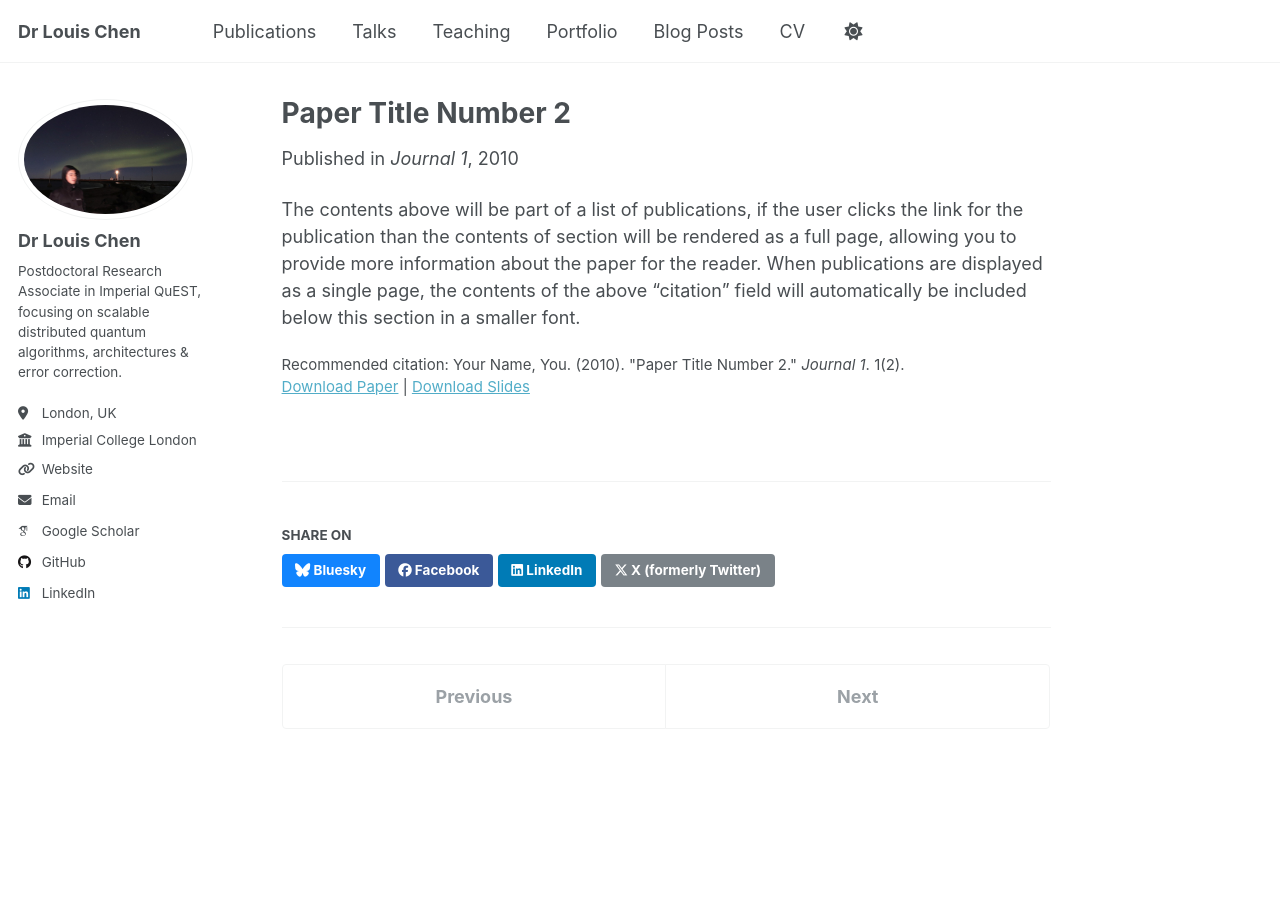
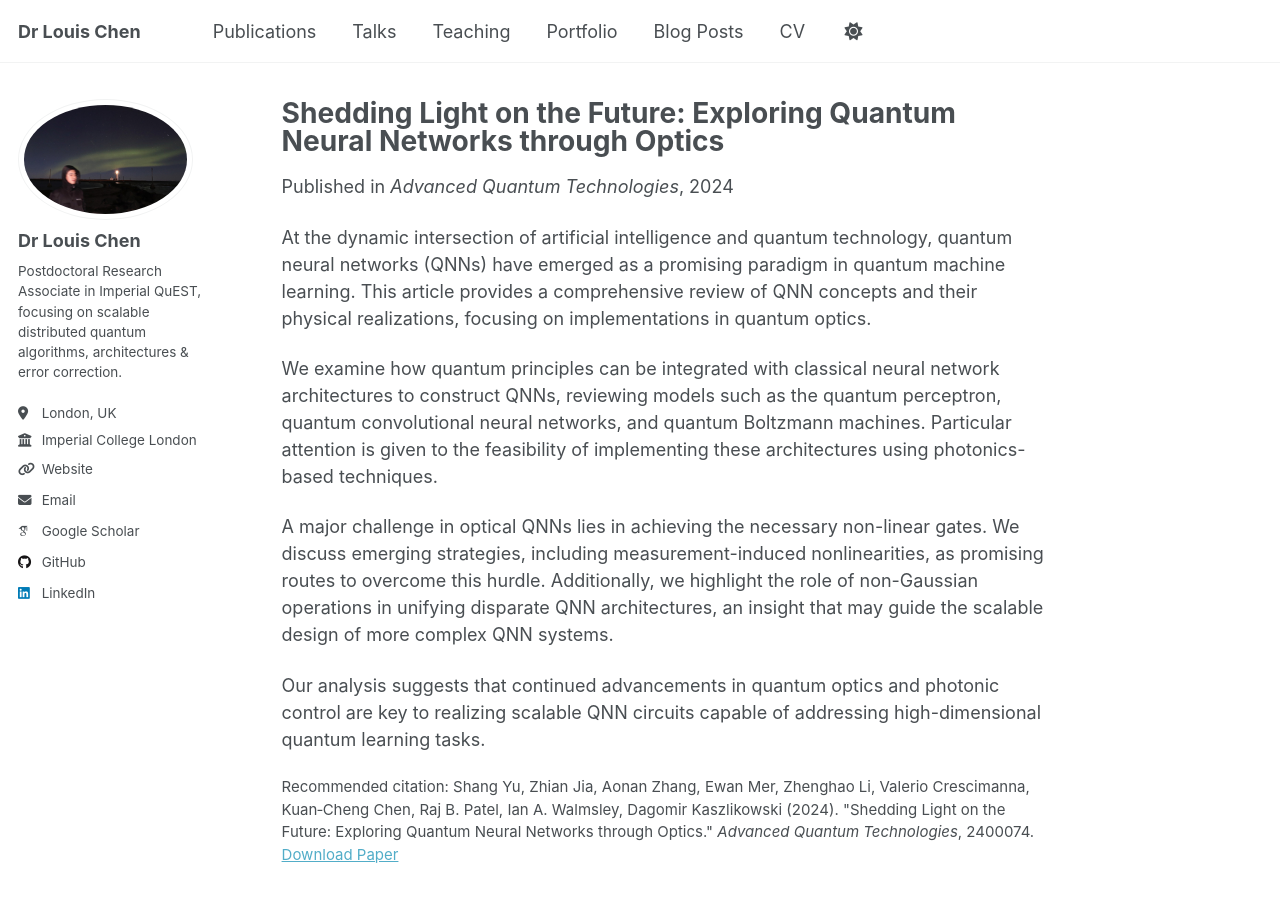
Before and after one commit to Louisanity/louisanity.github.io, a Jekyll site: the page built from _publications/2010-10-01-paper-title-number-2.md, in a window 1280 px wide and 900 px high. Built offline with Jekyll 4.4.1, drawn with Linux system fonts in a browser that asks for light colours; some web fonts are replaced.

Commit message:
Update 2010-10-01-paper-title-number-2.md

```diff
--- a/_publications/2010-10-01-paper-title-number-2.md
+++ b/_publications/2010-10-01-paper-title-number-2.md
@@ -1,14 +1,19 @@
 ---
-title: "Paper Title Number 2"
+title: "Shedding Light on the Future: Exploring Quantum Neural Networks through Optics"
 collection: publications
 category: manuscripts
-permalink: /publication/2010-10-01-paper-title-number-2
-excerpt: 'This paper is about the number 2. The number 3 is left for future work.'
-date: 2010-10-01
-venue: 'Journal 1'
-slidesurl: 'http://academicpages.github.io/files/slides2.pdf'
-paperurl: 'http://academicpages.github.io/files/paper2.pdf'
-citation: 'Your Name, You. (2010). &quot;Paper Title Number 2.&quot; <i>Journal 1</i>. 1(2).'
+permalink: /publication/2024-qnn-optics-review
+excerpt: "This paper reviews the design and optical implementation of quantum neural networks (QNNs), exploring architectures such as quantum perceptrons and quantum Boltzmann machines and their feasibility in quantum optics."
+date: 2024-01-01
+venue: 'Advanced Quantum Technologies'
+paperurl: 'https://onlinelibrary.wiley.com/doi/10.1002/qute.202400074'
+citation: 'Shang Yu, Zhian Jia, Aonan Zhang, Ewan Mer, Zhenghao Li, Valerio Crescimanna, Kuan‐Cheng Chen, Raj B. Patel, Ian A. Walmsley, Dagomir Kaszlikowski (2024). &quot;Shedding Light on the Future: Exploring Quantum Neural Networks through Optics.&quot; <i>Advanced Quantum Technologies</i>, 2400074.'
+doi: '10.1002/qute.202400074'
 ---
+At the dynamic intersection of artificial intelligence and quantum technology, quantum neural networks (QNNs) have emerged as a promising paradigm in quantum machine learning. This article provides a comprehensive review of QNN concepts and their physical realizations, focusing on implementations in quantum optics.
 
-The contents above will be part of a list of publications, if the user clicks the link for the publication than the contents of section will be rendered as a full page, allowing you to provide more information about the paper for the reader. When publications are displayed as a single page, the contents of the above "citation" field will automatically be included below this section in a smaller font.
+We examine how quantum principles can be integrated with classical neural network architectures to construct QNNs, reviewing models such as the quantum perceptron, quantum convolutional neural networks, and quantum Boltzmann machines. Particular attention is given to the feasibility of implementing these architectures using photonics-based techniques.
+
+A major challenge in optical QNNs lies in achieving the necessary non-linear gates. We discuss emerging strategies, including measurement-induced nonlinearities, as promising routes to overcome this hurdle. Additionally, we highlight the role of non-Gaussian operations in unifying disparate QNN architectures, an insight that may guide the scalable design of more complex QNN systems.
+
+Our analysis suggests that continued advancements in quantum optics and photonic control are key to realizing scalable QNN circuits capable of addressing high-dimensional quantum learning tasks.
```
